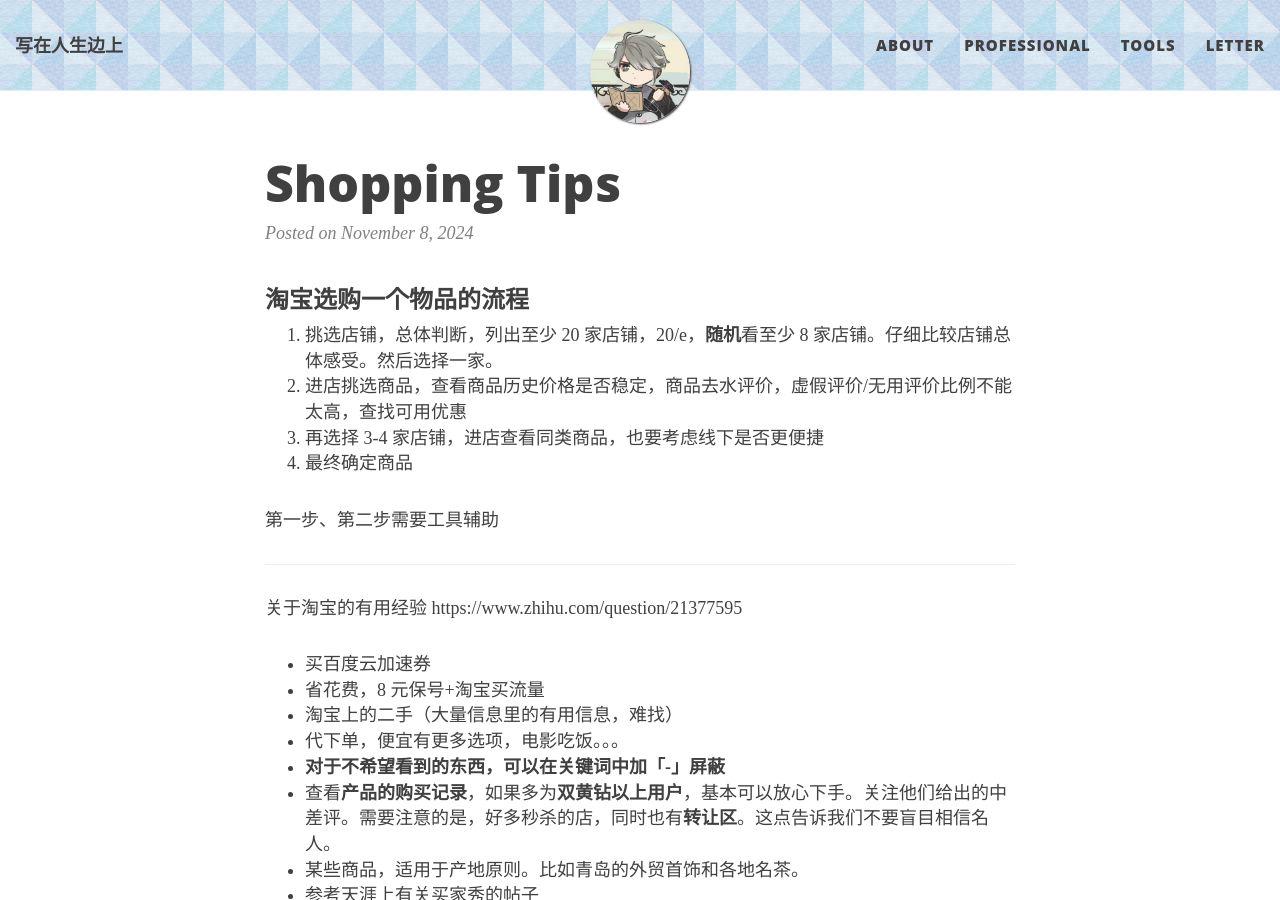
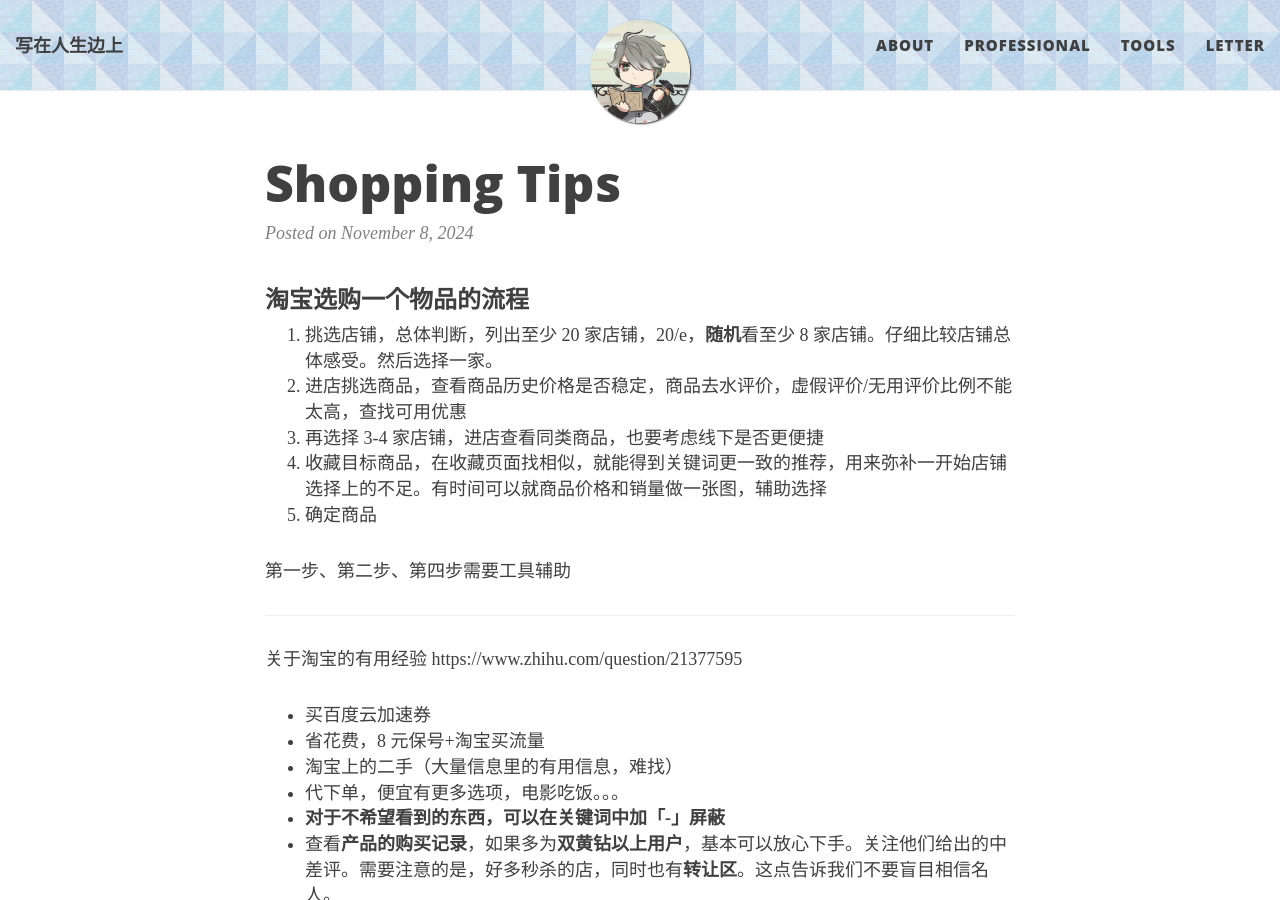
Before and after one commit to PlanetPolly/PlanetPolly.github.io, a Jekyll site: the page built from _posts/2024-11-08-shoppingtips.md, in a window 1280 px wide and 900 px high. Built offline with Jekyll 4.4.1, drawn with Linux system fonts in a browser that asks for light colours; nearby versions of some CDN libraries.

Commit message:
Update 2024-11-08-shoppingtips.md

```diff
--- a/_posts/2024-11-08-shoppingtips.md
+++ b/_posts/2024-11-08-shoppingtips.md
@@ -10,9 +10,10 @@
 1. 挑选店铺，总体判断，列出至少 20 家店铺，20/e，**随机**看至少 8 家店铺。仔细比较店铺总体感受。然后选择一家。
 2. 进店挑选商品，查看商品历史价格是否稳定，商品去水评价，虚假评价/无用评价比例不能太高，查找可用优惠
 3. 再选择 3-4 家店铺，进店查看同类商品，也要考虑线下是否更便捷
-4. 最终确定商品
+4. 收藏目标商品，在收藏页面找相似，就能得到关键词更一致的推荐，用来弥补一开始店铺选择上的不足。有时间可以就商品价格和销量做一张图，辅助选择
+5. 确定商品
 
-第一步、第二步需要工具辅助
+第一步、第二步、第四步需要工具辅助
 
 ---
 
```
